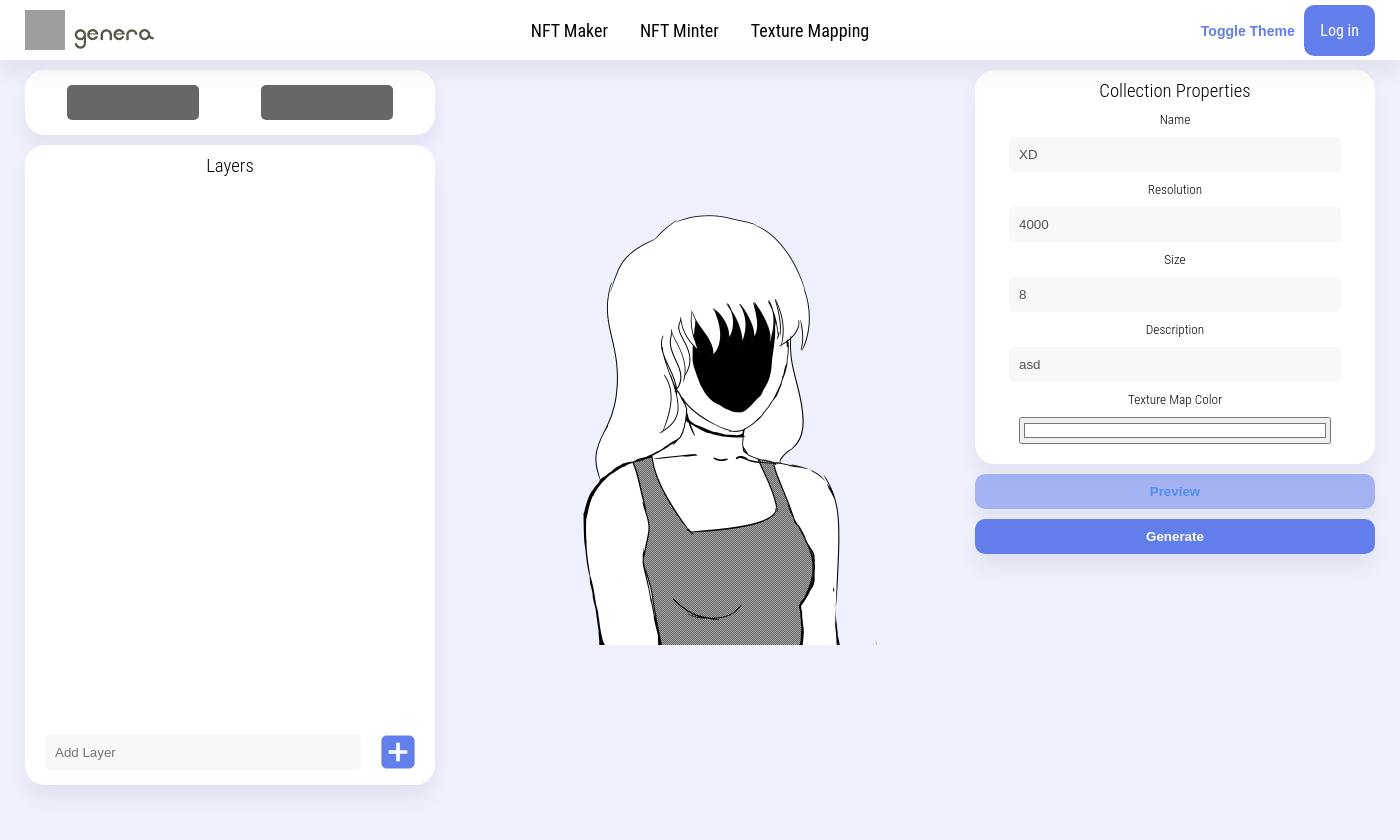
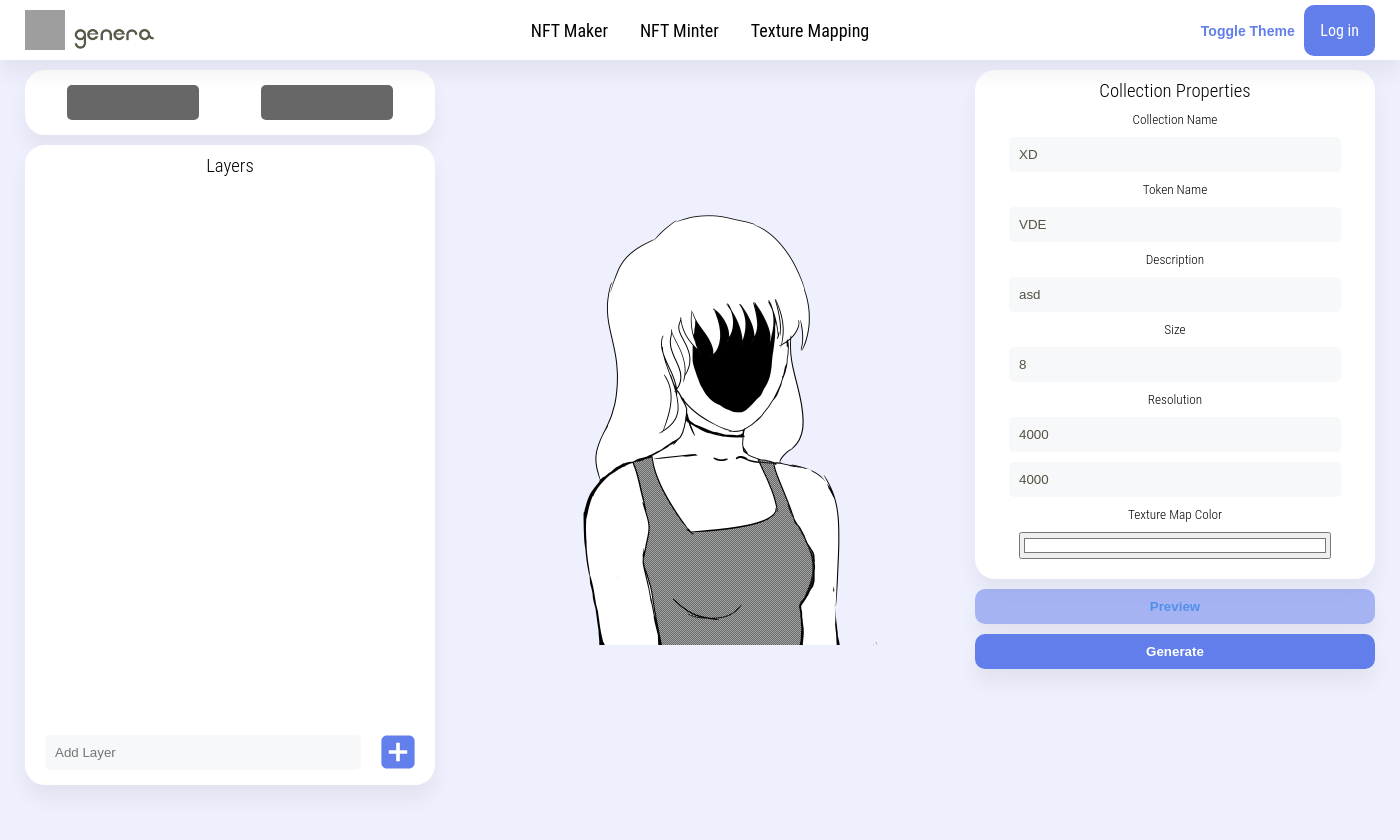
Before and after one commit to caleb-sideras/Genera, a Django app: page /upload in a window 1400 px wide. Run offline with Django 3.2, Linux system fonts and the light colour scheme; grey boxes are pictures that could not be loaded.

Commit message:
commit to change

```diff
--- a/mysite/polls/generator_alg.py
+++ b/mysite/polls/generator_alg.py
@@ -222,7 +222,7 @@ def create_and_save_collection(tempDict, db_collection, user = None):
         image_to_collection_db.name = img_name
 
         im = Image.new(
-            "RGBA", (tempDict["Resolution"], tempDict["Resolution"]), (0, 0, 0, 0)
+            "RGBA", (tempDict["Resolution_x"], tempDict["Resolution_y"]), (0, 0, 0, 0)
         )
         # creating json template
         temp_json = {
--- a/mysite/polls/models.py
+++ b/mysite/polls/models.py
@@ -60,6 +60,8 @@ class UserAsset(Model):
 
 class UserCollection(Model):
     collection_name = models.CharField(max_length=50, unique=False)
+    # image_name = models.CharField(max_length=9, unique=False) # new
+    # contract_symbol = models.CharField(max_length=50, unique=False) # new
     description = models.CharField(max_length=150, unique=False)
     dimension_x = models.IntegerField(default=4000)
     dimension_y = models.IntegerField(default=4000)
--- a/mysite/polls/views.py
+++ b/mysite/polls/views.py
@@ -121,8 +121,11 @@ def upload_view(request):
 
             rarity_map = json.loads(request.POST["rarity_map"])
             calebs_gay_dict["CollectionName"] = request.POST["collection_name"]
+            calebs_gay_dict["TokenName"] = request.POST["token_name"]
+            # calebs_gay_dict["ImageName"]= request.POST["collection_name"]
             calebs_gay_dict["Description"] = request.POST["description"]
-            calebs_gay_dict["Resolution"] = int(float(request.POST["resolution"]))
+            calebs_gay_dict["Resolution_x"] = int(float(request.POST["resolution_x"]))
+            calebs_gay_dict["Resolution_y"] = int(float(request.POST["resolution_y"]))
             calebs_gay_dict["CollectionSize"] = int(float(request.POST["size"]))
             calebs_gay_dict["TextureColor"] = request.POST["color"]
             layers = {}
--- a/mysite/templates/upload.html
+++ b/mysite/templates/upload.html
@@ -90,26 +90,33 @@
       <div class="rounded_container shadow_strong">
         <h3 class="no_margin center">Collection Properties</h3>
         <div style="margin: 10px 0; display: flex; flex-direction: column; gap: 10px; justify-content: space-around; align-items: center;">
-          <h5 class="no_margin">Name</h5>
+          <h5 class="no_margin">Collection Name</h5>
           <input
             required
             class="general_input"
             name="collection_name"
             type="text"
             value="XD"
-            placeholder="Project name"
+            placeholder="E.g. Void"
             onchange = ajax_validate_field(this)
           />
-          <h5 class="no_margin">Resolution</h5>
+          <h5 class="no_margin">Token Name</h5>
           <input
             required
             class="general_input"
-            name="resolution"
-            type="number"
-            min="100"
-            max="4000"
-            value="4000"
-            placeholder="Dimensions"
+            name="token_name"
+            type="text"
+            value="VDE"
+            placeholder="E.g. VDE"
+          />
+          <h5 class="no_margin">Description</h5>
+          <input
+            required
+            class="general_input"
+            name="description"
+            type="text"
+            value="asd"
+            placeholder="E.g. A collection that shows the emptiness of the soul."
           />
           <h5 class="no_margin">Size</h5>
           <input
@@ -121,16 +128,28 @@
             name="size"
             type="number"
             value= "8"
-            placeholder="Collection size"
+            placeholder="E.g. 150"
           />
-          <h5 class="no_margin">Description</h5>
+          <h5 class="no_margin">Resolution</h5>
           <input
             required
             class="general_input"
-            name="description"
-            type="text"
-            value="asd"
-            placeholder="Description"
+            name="resolution_x"
+            type="number"
+            min="100"
+            max="4000"
+            value="4000"
+            placeholder="E.g. 500"
+          />
+            <input
+            required
+            class="general_input"
+            name="resolution_y"
+            type="number"
+            min="100"
+            max="4000"
+            value="4000"
+            placeholder="E.g. 500"
           />
           <h5 class="no_margin">Texture Map Color</h5>
           <input
```
